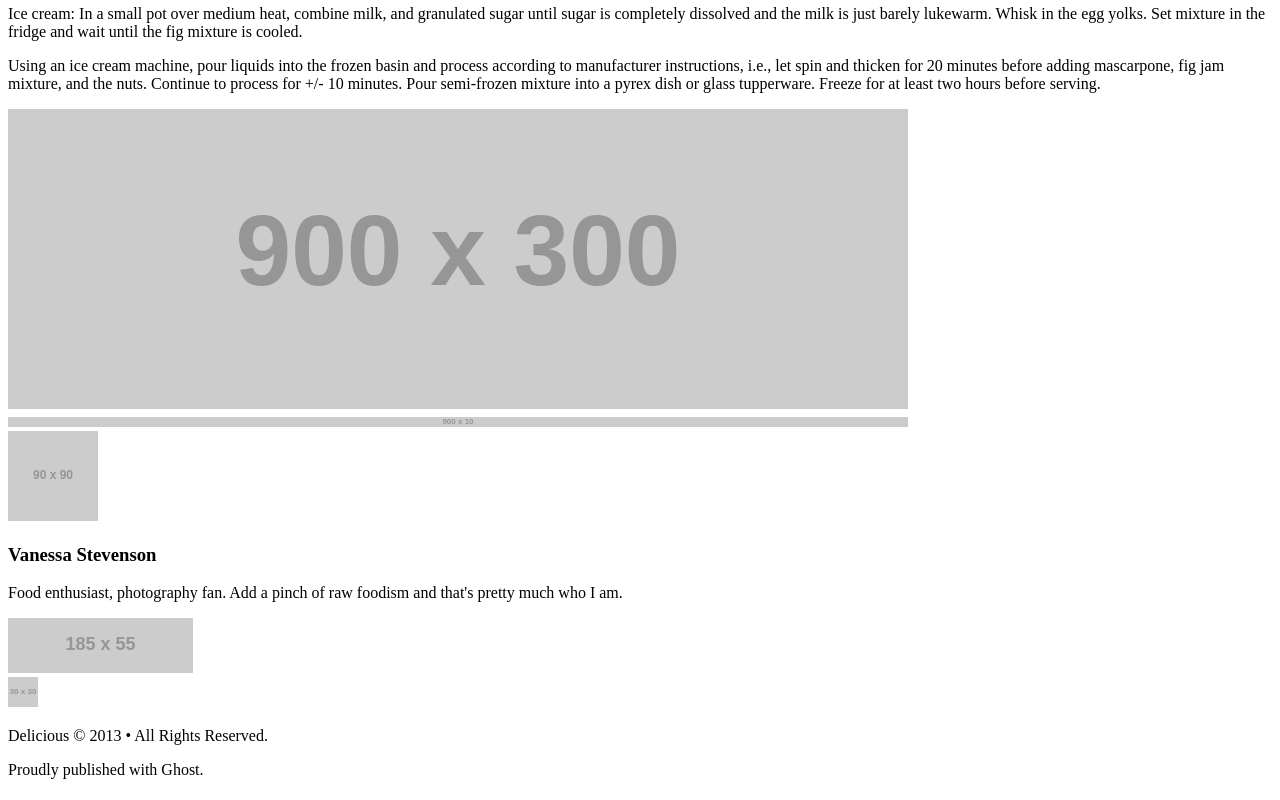
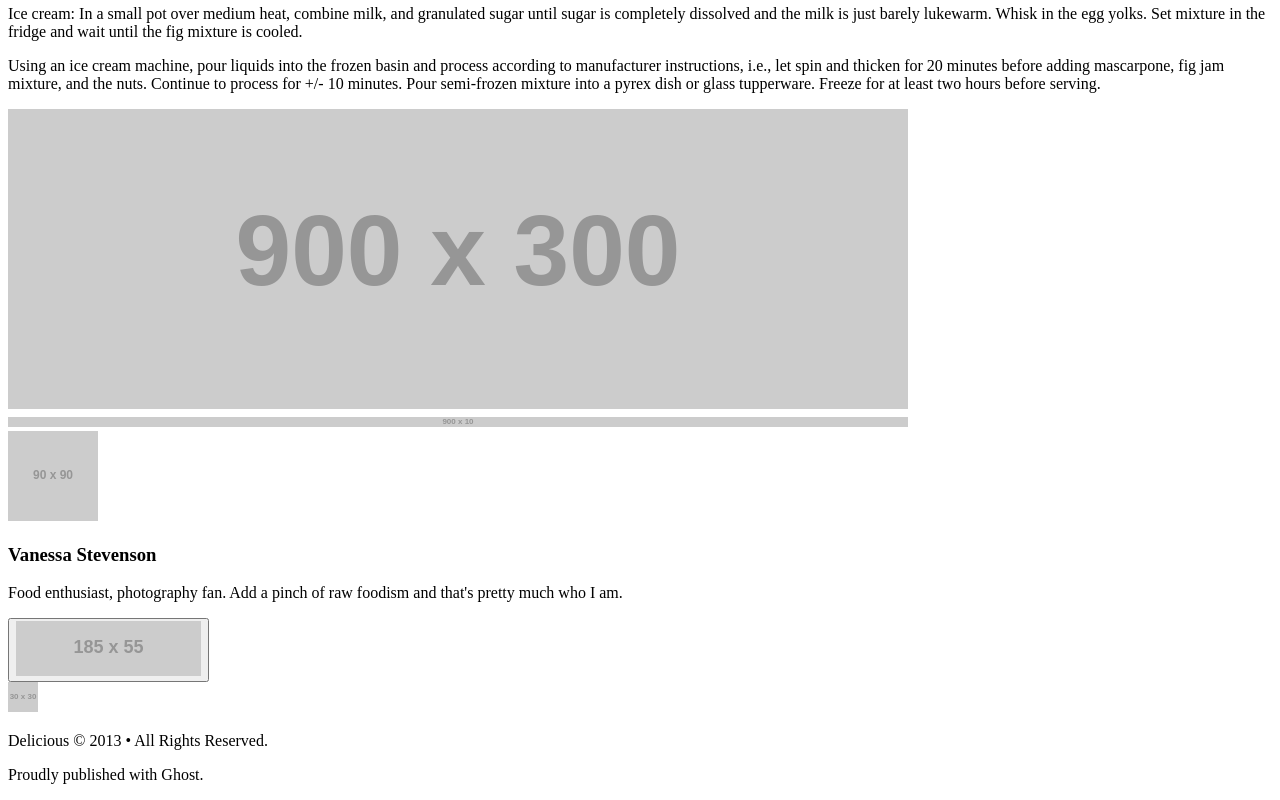
Before and after one commit to chandlerpuckett/chocolate-pizza, a plain HTML site: page index.html in a window 1280 px wide. Shown: the part 1189-1989 px from the top of the page. Drawn offline with Linux system fonts and the light colour scheme; placeholder pictures from the web are drawn by us.

Commit message:
html scaffold refinements, renaming images for more descriptive placement

```diff
--- a/index.html
+++ b/index.html
@@ -57,7 +57,7 @@
       <img src="https://placehold.it/90x90/222" />
       <h3>Vanessa Stevenson</h3>
       <p>Food enthusiast, photography fan. Add a pinch of raw foodism and that's pretty much who I am.</p>
-      <img src="https://placehold.it/185x55/222" />
+      <button><img src="https://placehold.it/185x55/222" /></button>
     </footer>
 
     <img src="https://placehold.it/30x30/222" />
```
Also changed, not shown: img/bottomlogo.png (renamed from img/small-logo.png), img/break-repeat-image.png (renamed from img/hr-img.png), img/hero.png (renamed from img/choco-pizza.png), img/icon1.png (renamed from img/fb-icon.png), img/icon2.png (renamed from img/twit-icon.png), img/icon3.png (renamed from img/gp-icon.png), img/icon4.png (renamed from img/insta-icon.png), img/icon5.png (renamed from img/flic-icon.png), img/icon6.png (renamed from img/pint-icon.png), img/icon7.png (renamed from img/rss-icon.png), img/icon8.png (renamed from img/mail-icon.png), img/notebook.png (renamed from img/list-bg.png), img/toplogo.png (renamed from img/logo.png), img/vanessa.png (renamed from img/van-pic.png).
